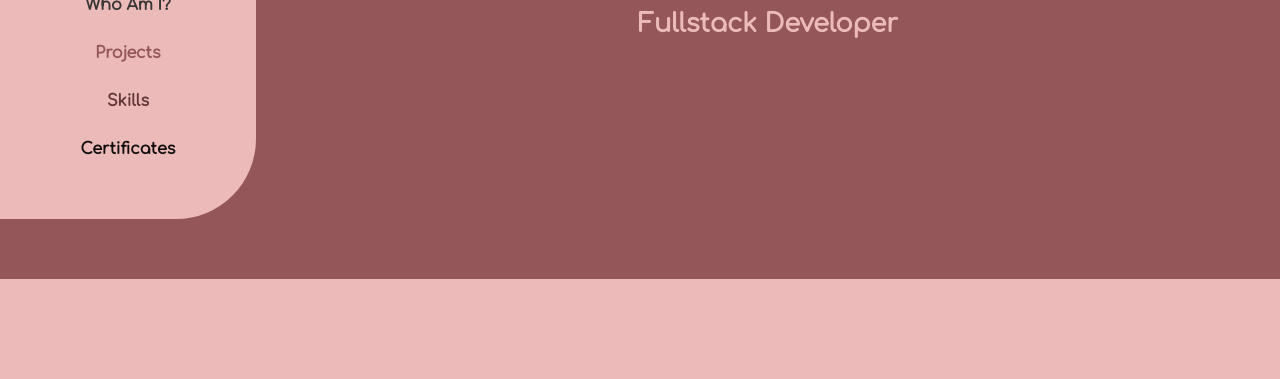
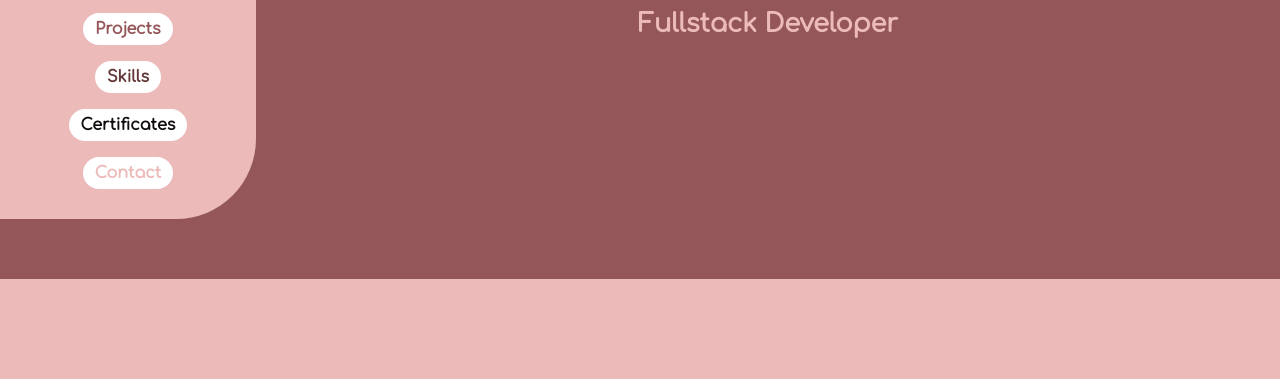
Before and after one commit to sticktyiss/sticktyiss.github.io, a plain HTML site: page index.html in a window 1280 px wide. Shown: the part 421-800 px from the top of the page. Drawn offline with Linux system fonts and the light colour scheme; a web font is replaced by a local one.

Commit message:
Adjusting side bar with the buttons

```diff
--- a/index.js
+++ b/index.js
@@ -55,20 +55,20 @@ const hideAll = () => {
   certificates.style.display = "none";
   contact.style.display = "none";
 };
-const showAllBtn = (index) => {
-  const headerBtns = [introBtn, projectsBtn, skillsBtn, certsBtn, contactBtn]
+// const showAllBtn = (index) => {
+//   const headerBtns = [introBtn, projectsBtn, skillsBtn, certsBtn, contactBtn]
 
-  introBtn.style.display = "flex"
-  projectsBtn.style.display = "flex"
-  skillsBtn.style.display = "flex"
-  certsBtn.style.display = "flex"
-  contactBtn.style.display = "flex"
+//   introBtn.style.display = "flex"
+//   projectsBtn.style.display = "flex"
+//   skillsBtn.style.display = "flex"
+//   certsBtn.style.display = "flex"
+//   contactBtn.style.display = "flex"
 
-  headerBtns[index].style.display = "none"
-};
+//   // headerBtns[index].style.display = "none"
+// };
 const showSection = (sect, index) => {
   hideAll();
-  showAllBtn(index);
+  // showAllBtn(index);
   sect.style.display = "flex";
 };
 // WORD WAVE ANIMATION
--- a/styles.css
+++ b/styles.css
@@ -39,14 +39,15 @@ main {
   border: 2px solid transparent;
   margin: 1vh;
   padding: 5px 10px 5px 10px;
+  background-color: white;
   font-family: 'Comfortaa', cursive;
   font-weight: bold;
   font-size: 2vh;
   cursor: pointer;
+  border-radius: 2vh;
 }
 #sideBar button:hover {
   border: 2px solid white;
-  border-radius: 2vh;
 }
 #introBtn {
   color: #363634;
```
